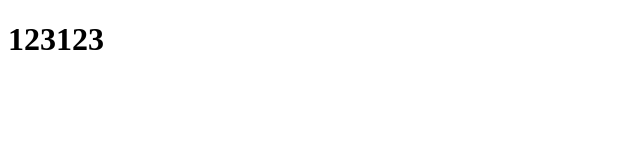
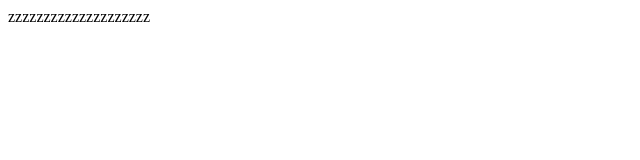
Before and after one commit to rickdiable/abc, a plain HTML site: page home.html in a window 1280 px wide. Shown: the whole page, without its empty margins (0-640 px from the left). Drawn offline with Linux system fonts and the light colour scheme.

Commit message:
update zzzzzzzzzzzzzzzzzzzzzzz

```diff
--- a/home.html
+++ b/home.html
@@ -9,7 +9,7 @@
 </head>
 
 <body>
-  <h1>123123</h1>
+  <span>zzzzzzzzzzzzzzzzzzzz</span>
 </body>
 
 </html>
```
